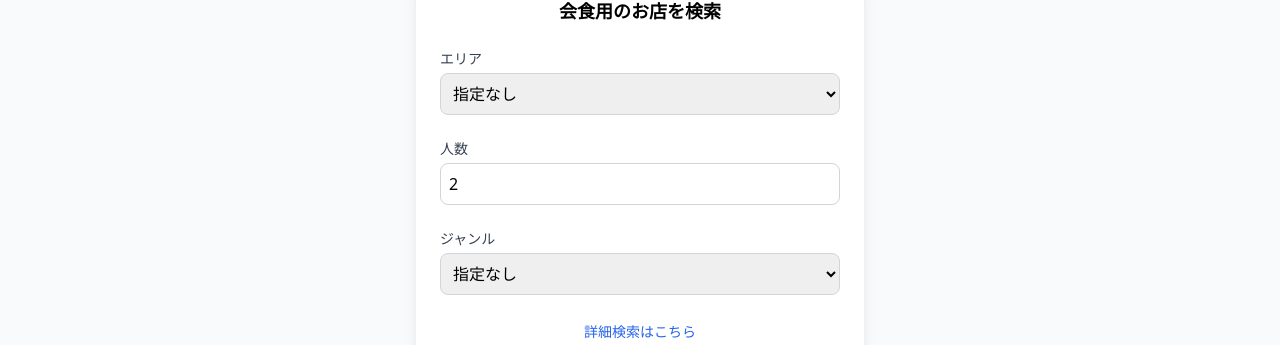
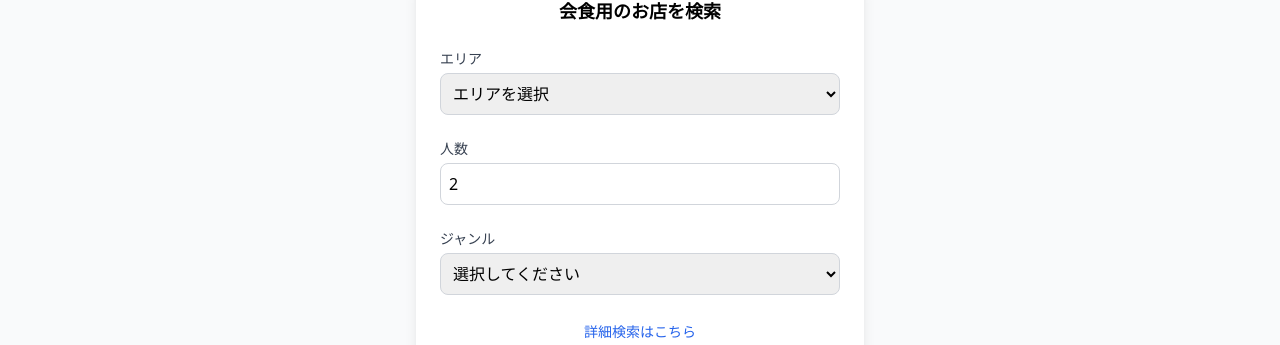
Before and after one commit to teishito/Deploy_Azure_front, a Next.js app: page / in a window 1280 px wide. Shown: the part 127-472 px from the top of the page. Built offline with nearby package versions, Linux system fonts and the light colour scheme.

Commit message:
Update SearchForm.jsx

```diff
--- a/components/SearchForm.jsx
+++ b/components/SearchForm.jsx
@@ -8,42 +8,14 @@ export default function SearchForm() {
   const [area, setArea] = useState("");
   const [guests, setGuests] = useState(2);
   const [genre, setGenre] = useState("");
-
   const router = useRouter();
 
-  const handleSearch = async (e) => {
+  const handleSearch = (e) => {
     e.preventDefault();
-
-    const query = {
-      area: area || "",
-      guests: guests || "",
-      genre: genre || ""
-    };
-
-    const queryString = new URLSearchParams(query).toString();
-
-    try {
-      const response = await fetch(
-        `https://tech0-gen-8-step3-app-node-10.azurewebsites.net/search?${queryString}`,
-        {
-          method: "GET",
-        }
-      );
-
-      if (!response.ok) {
-        if (response.status === 404) {
-          console.error("エンドポイントが見つかりません。URLを確認してください。");
-        } else {
-          console.error(`エラーが発生しました: ${response.statusText}`);
-        }
-        throw new Error("Failed to fetch data");
-      }
-
-      const data = await response.json();
-      console.log("検索結果:", data);
-    } catch (error) {
-      console.error("検索リクエストでエラーが発生しました:", error.message);
-    }
+    router.push({
+      pathname: "/results",
+      query: { area, guests, genre },
+    });
   };
 
   return (
@@ -59,17 +31,29 @@ export default function SearchForm() {
               onChange={(e) => setArea(e.target.value)}
               className="w-full border border-gray-300 rounded-lg p-2"
             >
-              <option value="">指定なし</option>
-              <option value="福岡県福岡市中央区">福岡市中央区</option>
-              <option value="福岡県福岡市博多区">福岡市博多区</option>
-              <option value="福岡県福岡市早良区">福岡市早良区</option>
-              <option value="福岡県福岡市東区">福岡市東区</option>
-              <option value="福岡県福岡市南区">福岡市南区</option>
-              <option value="福岡県福岡市西区">福岡市西区</option>
-              <option value="福岡県福岡市城南区">福岡市城南区</option>
-              <option value="福岡県北九州市小倉北区">北九州市小倉北区</option>
+              <option value="">エリアを選択</option>
+              <option value="博多">博多</option>
+              <option value="中央">中央</option>
+              <option value="小倉北">小倉北</option>
+              <option value="久留米">久留米</option>
+              <option value="北九州">北九州</option>
+              <option value="福岡">福岡</option>
+              <option value="大牟田">大牟田</option>
+              <option value="飯塚">飯塚</option>
+              <option value="筑紫野">筑紫野</option>
+              <option value="糸島">糸島</option>
+              <option value="直方">直方</option>
+              <option value="田川">田川</option>
+              <option value="行橋">行橋</option>
+              <option value="八女">八女</option>
+              <option value="柳川">柳川</option>
+              <option value="春日">春日</option>
+              <option value="朝倉">朝倉</option>
+              <option value="宗像">宗像</option>
+              <option value="大野城">大野城</option>
             </select>
           </div>
+
 
           <div>
             <label className="block text-sm font-medium text-gray-700 mb-1">
@@ -93,23 +77,14 @@ export default function SearchForm() {
               onChange={(e) => setGenre(e.target.value)}
               className="w-full border border-gray-300 rounded-lg p-2"
             >
-              <option value="">指定なし</option>
-              <option value="寿司">寿司</option>
-              <option value="日本料理">日本料理</option>
-              <option value="そば">そば</option>
-              <option value="うなぎ">うなぎ</option>
-              <option value="鍋">鍋</option>
-              <option value="水炊き">水炊き</option>
-              <option value="しゃぶしゃぶ">しゃぶしゃぶ</option>
-              <option value="イタリアン">イタリアン</option>
-              <option value="フレンチ">フレンチ</option>
-              <option value="中華料理">中華料理</option>
+              <option value="">選択してください</option>
+              <option value="和食">和食</option>
+              <option value="洋食">洋食</option>
             </select>
           </div>
 
           <div className="text-center">
-            <Link href="/details" className="text-sm text-blue-600 hover:underline">
-              詳細検索はこちら
+            <Link href="/details" className="text-sm text-blue-600 hover:underline">詳細検索はこちら
             </Link>
           </div>
 
@@ -121,7 +96,7 @@ export default function SearchForm() {
           </button>
         </form>
       </main>
-      <Footer />
+    <Footer />
     </div>
   );
 }
```
